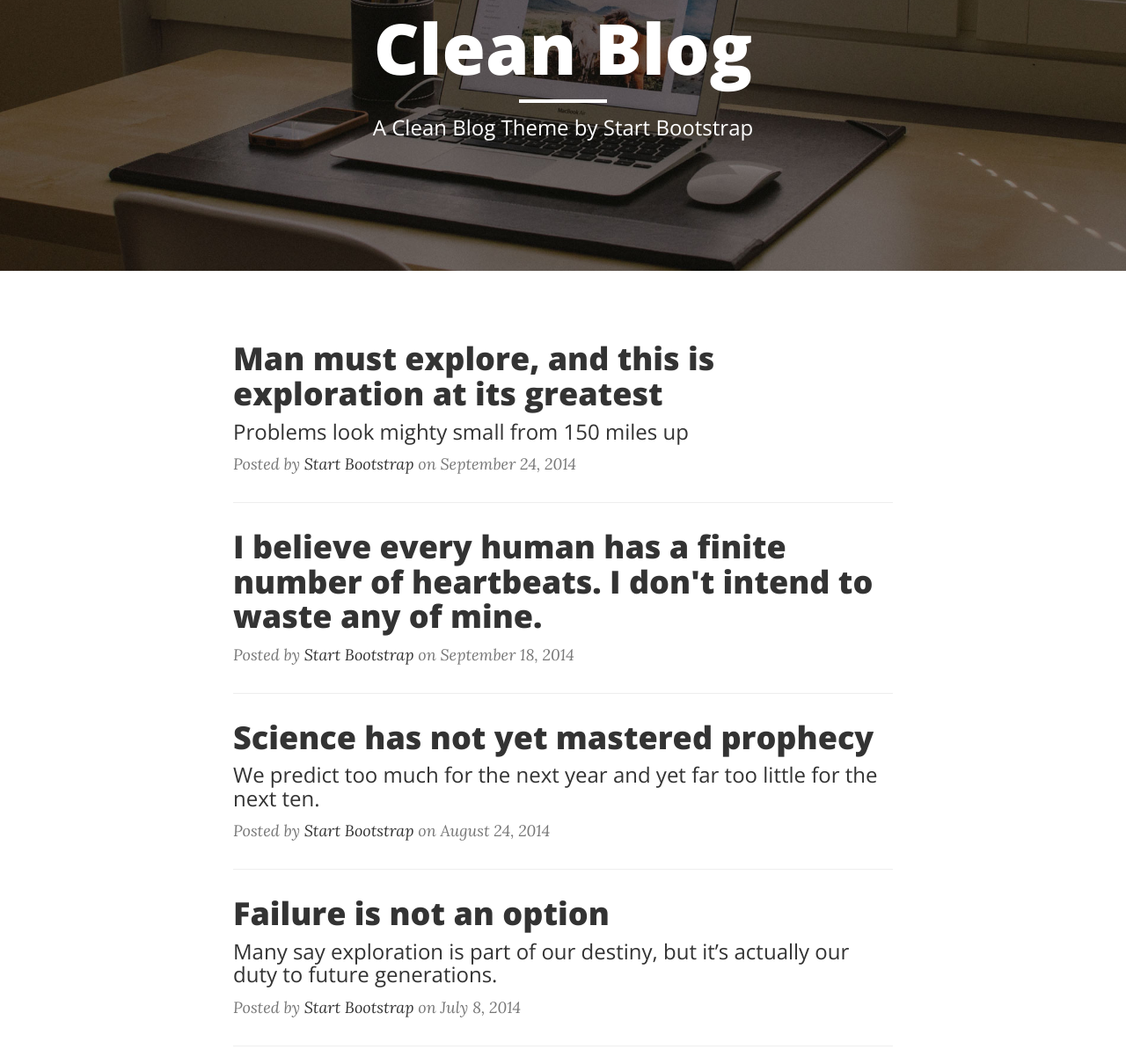
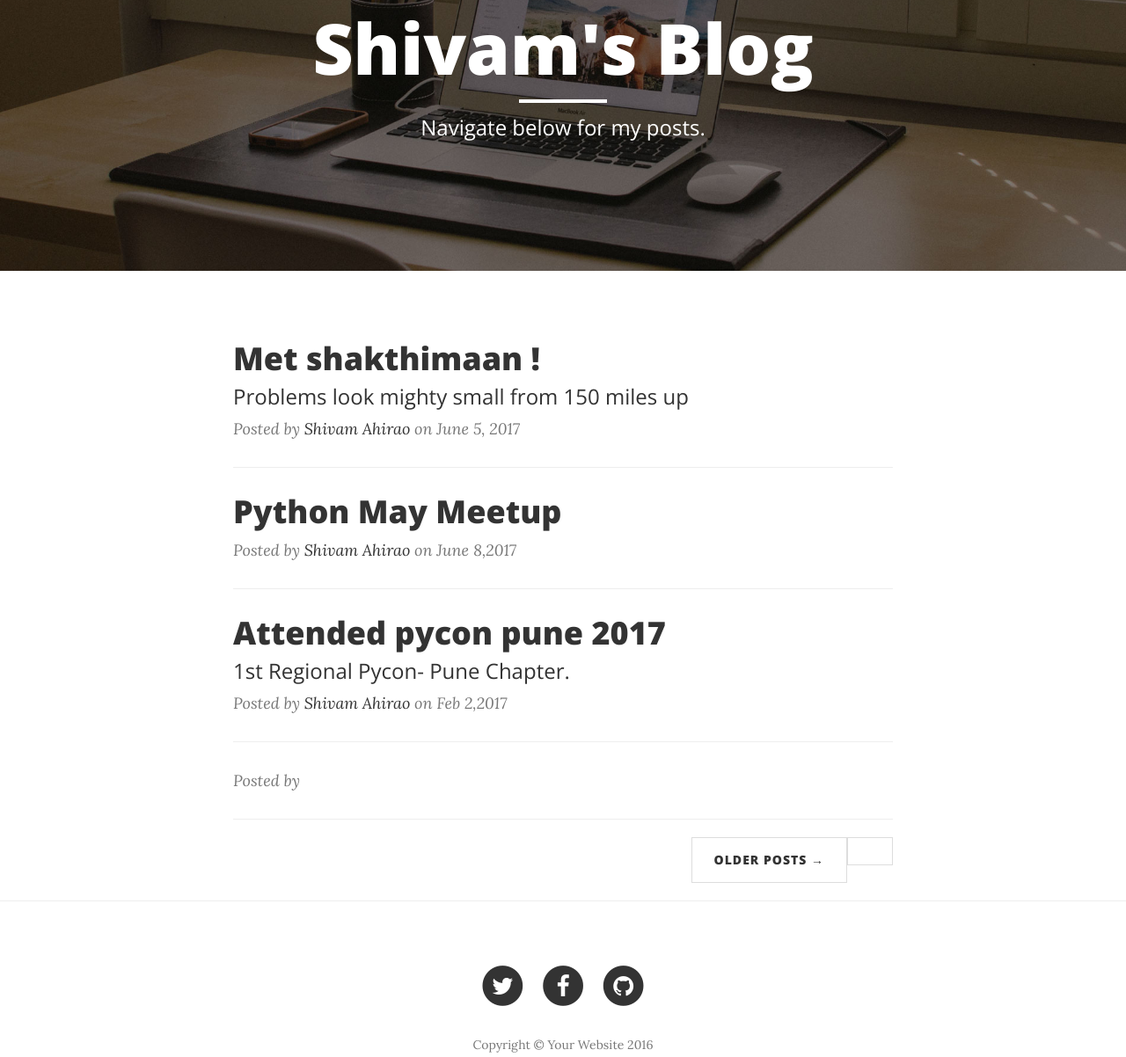
Before and after one commit to beingshivam/beingshivam, a website: page index.html in a window 1280 px wide. Shown: the part 140-1342 px from the top of the page at 88% size. Drawn offline with nearby package versions, Linux system fonts and the light colour scheme.

Commit message:
changes in index.html

```diff
--- a/index.html
+++ b/index.html
@@ -9,7 +9,7 @@
     <meta name="description" content="">
     <meta name="author" content="">
 
-    <title>Clean Blog</title>
+    <title>Shivam's blog</title>
 
     <!-- Bootstrap Core CSS -->
     <link href="vendor/bootstrap/css/bootstrap.min.css" rel="stylesheet">
@@ -74,9 +74,9 @@
             <div class="row">
                 <div class="col-lg-8 col-lg-offset-2 col-md-10 col-md-offset-1">
                     <div class="site-heading">
-                        <h1>Clean Blog</h1>
+                        <h1>Shivam's Blog</h1>
                         <hr class="small">
-                        <span class="subheading">A Clean Blog Theme by Start Bootstrap</span>
+                        <span class="subheading">Navigate below for my posts.</span>
                     </div>
                 </div>
             </div>
@@ -90,46 +90,46 @@
                 <div class="post-preview">
                     <a href="post.html">
                         <h2 class="post-title">
-                            Man must explore, and this is exploration at its greatest
+                            Met shakthimaan !
                         </h2>
                         <h3 class="post-subtitle">
                             Problems look mighty small from 150 miles up
                         </h3>
                     </a>
-                    <p class="post-meta">Posted by <a href="#">Start Bootstrap</a> on September 24, 2014</p>
+                    <p class="post-meta">Posted by <a href="#">Shivam Ahirao</a> on June 5, 2017</p>
                 </div>
                 <hr>
                 <div class="post-preview">
                     <a href="post.html">
                         <h2 class="post-title">
-                            I believe every human has a finite number of heartbeats. I don't intend to waste any of mine.
+                            Python May Meetup
                         </h2>
                     </a>
-                    <p class="post-meta">Posted by <a href="#">Start Bootstrap</a> on September 18, 2014</p>
+                    <p class="post-meta">Posted by <a href="#">Shivam Ahirao</a> on June 8,2017</p>
                 </div>
                 <hr>
                 <div class="post-preview">
                     <a href="post.html">
                         <h2 class="post-title">
-                            Science has not yet mastered prophecy
+                            Attended pycon pune 2017
                         </h2>
                         <h3 class="post-subtitle">
-                            We predict too much for the next year and yet far too little for the next ten.
+                            1st Regional Pycon- Pune Chapter.
                         </h3>
                     </a>
-                    <p class="post-meta">Posted by <a href="#">Start Bootstrap</a> on August 24, 2014</p>
+                    <p class="post-meta">Posted by <a href="#">Shivam Ahirao</a> on Feb 2,2017 </p>
                 </div>
                 <hr>
                 <div class="post-preview">
                     <a href="post.html">
                         <h2 class="post-title">
-                            Failure is not an option
+
                         </h2>
                         <h3 class="post-subtitle">
-                            Many say exploration is part of our destiny, but it’s actually our duty to future generations.
+
                         </h3>
                     </a>
-                    <p class="post-meta">Posted by <a href="#">Start Bootstrap</a> on July 8, 2014</p>
+                    <p class="post-meta">Posted by <a href="#"></p>
                 </div>
                 <hr>
                 <!-- Pager -->
```
